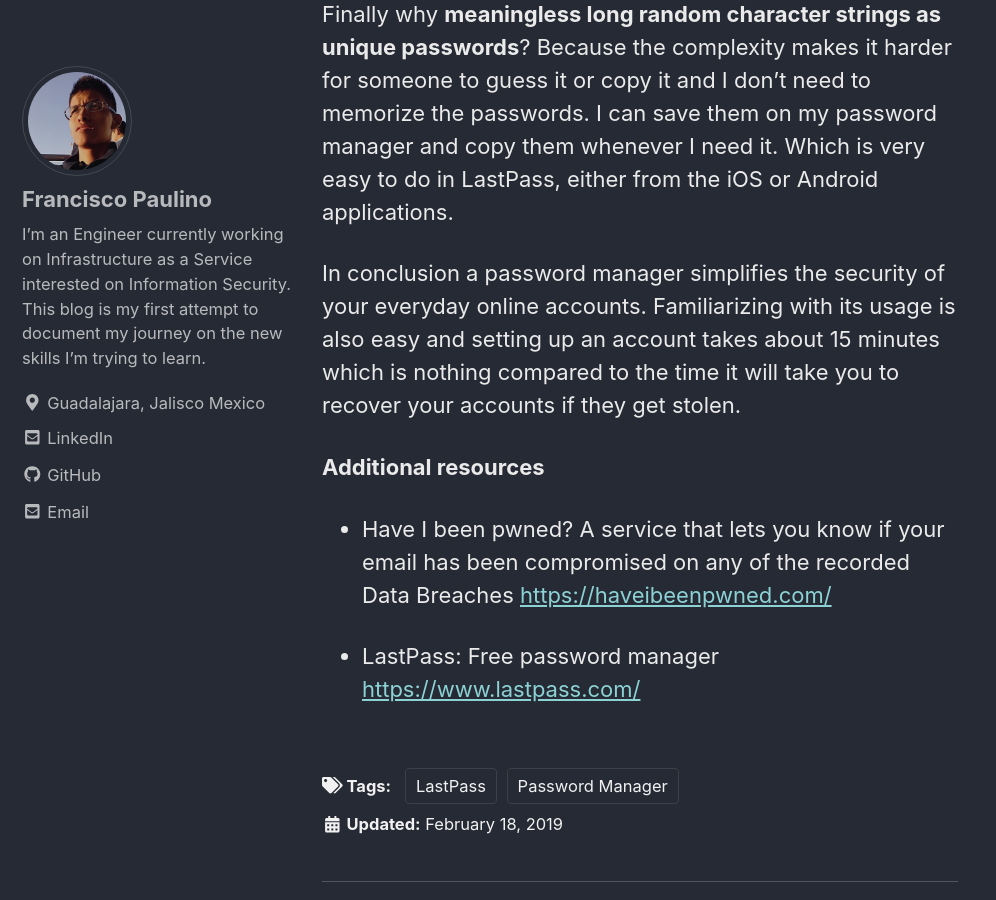
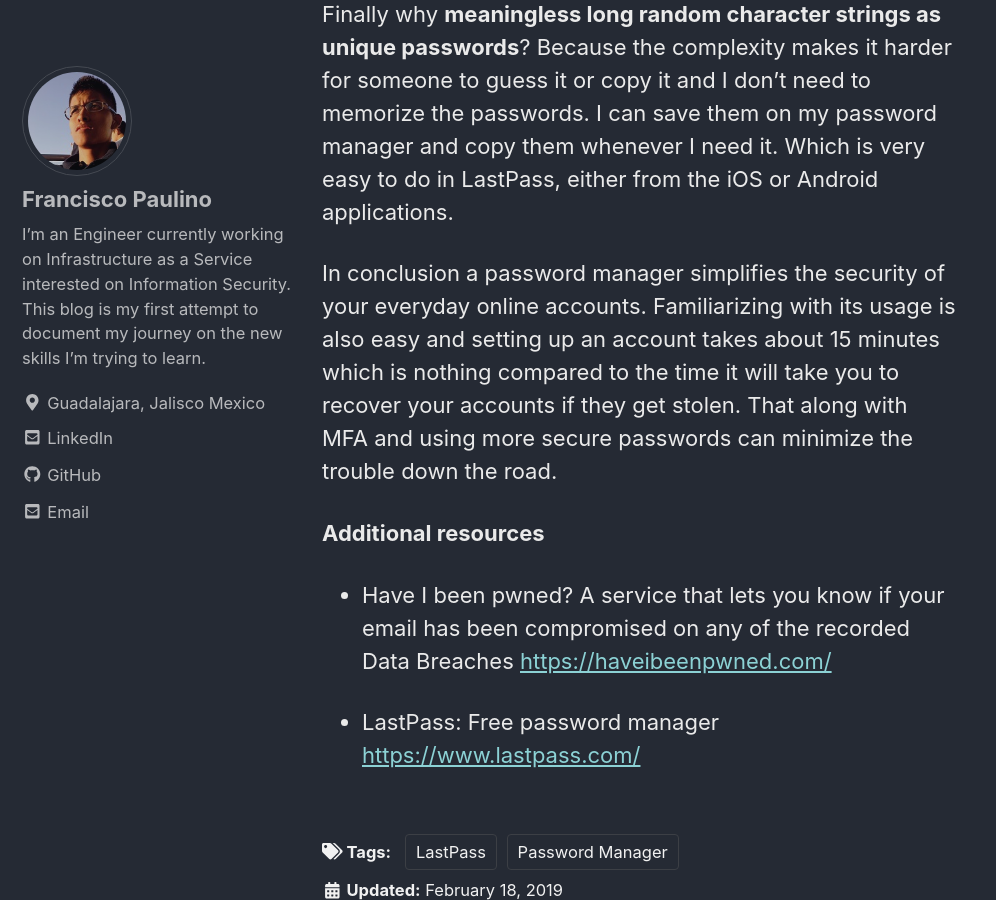
Before and after one commit to francisco-paulino/blog, a Jekyll site: the page built from _posts/2019-02-18-password-manager.md, in a window 1280 px wide and 900 px high, scrolled down 3199 px. Shown: the whole window, without its empty margins (0-996 px from the left). Built offline with Jekyll 4.4.1, drawn with Linux system fonts in a browser that asks for light colours; cached includes are drawn as plain includes.

Commit message:
updated post

```diff
--- a/_posts/2019-02-18-password-manager.md
+++ b/_posts/2019-02-18-password-manager.md
@@ -41,7 +41,7 @@
 Finally why **meaningless long random character strings as unique passwords**?
 Because the complexity makes it harder for someone to guess it or copy it and I don't need to memorize the passwords. I can save them on my password manager and copy them whenever I need it. Which is very easy to do in LastPass, either from the iOS or Android applications.
 
-In conclusion a password manager simplifies the security of your everyday online accounts. Familiarizing with its usage is also easy and setting up an account takes about 15 minutes which is nothing compared to the time it will take you to recover your accounts if they get stolen.
+In conclusion a password manager simplifies the security of your everyday online accounts. Familiarizing with its usage is also easy and setting up an account takes about 15 minutes which is nothing compared to the time it will take you to recover your accounts if they get stolen. That along with MFA and using more secure passwords can minimize the trouble down the road.
 
 **Additional resources**
 - Have I been pwned? A service that lets you know if your email has been compromised on any of the recorded Data Breaches
```
